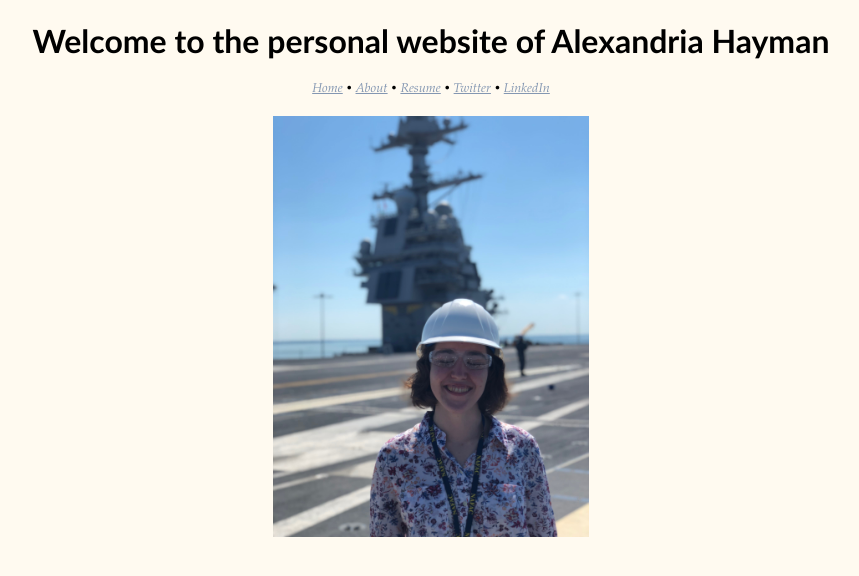
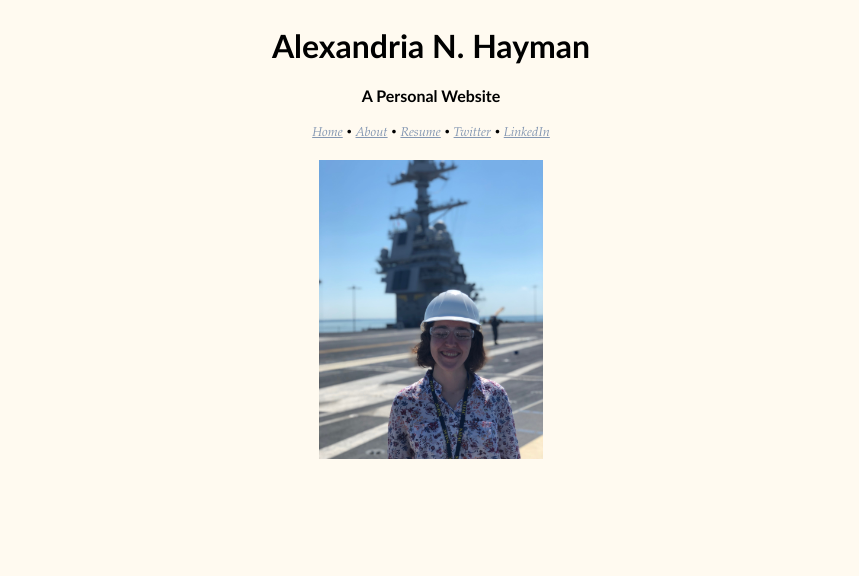
Before and after one commit to ahayma01/ahayma01.github.io, a plain HTML site: page index.html in a window 1280 px wide. Shown: the whole page, without its empty margins (209-1068 px from the left). Drawn offline with Linux system fonts and the light colour scheme.

Commit message:
Minor content formatting changes and adding margins in CSS file

```diff
--- a/index.html
+++ b/index.html
@@ -1,5 +1,5 @@
 <!DOCTYPE html>
-<html>
+<html lang="en">
 <head>
 	<meta charset="utf-8"/>
 	<link rel="stylesheet" type="text/css" href="style.css"/>
@@ -8,7 +8,8 @@
 </head>
 
 <body>
-	<h1>Welcome to the personal website of Alexandria Hayman</h1>
+	<h1>Alexandria N. Hayman</h1>
+	<h4 class="em">A Personal Website</h4>
 	<div id="topbar">
 		<a href="index.html">Home</a> •
 		<a href="bio.html">About</a> •
--- a/style.css
+++ b/style.css
@@ -2,6 +2,10 @@ body {
 	background-color: FloralWhite;
 	font-family: Palatino;
 	font-size: 1em;
+	margin-top: 2%;
+	margin-bottom: 2%;
+	margin-left: 15%;
+	margin-right: 15%;
 }
 
 a:link {
@@ -17,15 +21,16 @@ h1 {
 	font-family: "Trebuchet MS";
 }
 
+h4 {
+	text-align: center;
+	font-family: "trebuchet MS";
+	font-size: 1em;
+}
+
 #topbar {
 	text-align: center;
 	font-style: italic;
 	font-size: .8em;
-}
-
-
-h3.subsec {
-	line-height: 20%;
 }
 
 span.em {
```
Also changed, not shown: bio.html (+1 -2 lines), resume.html (+4 -7 lines).
